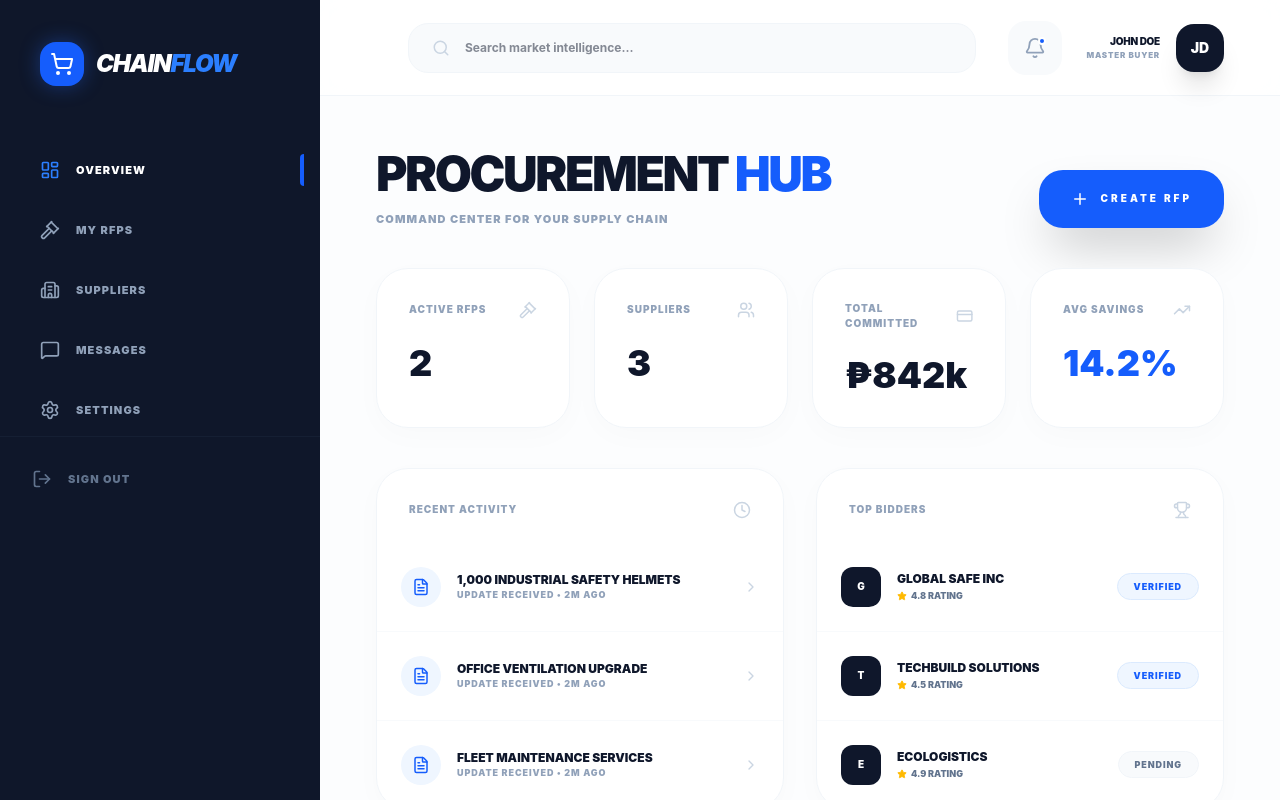
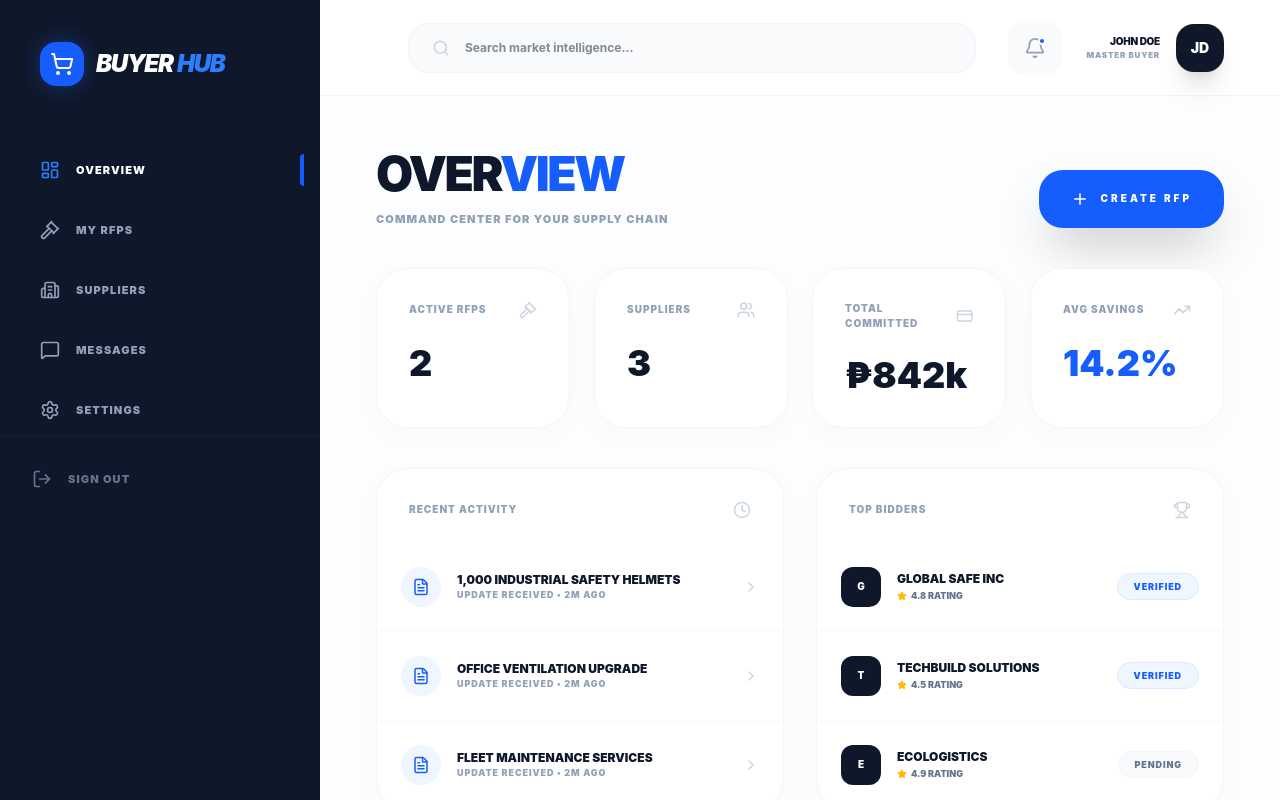
Before and after one commit to faris-dm/Reverse-Action-System, a React (Vite) app in the folder Client/: page /buyer in a window 1280 px wide. Built offline with nearby package versions, Linux system fonts and the light colour scheme.

Commit message:
changed the title of the main page in thebuyer  page

```diff
--- a/Client/src/pages/mainBuyer.jsx
+++ b/Client/src/pages/mainBuyer.jsx
@@ -239,7 +239,7 @@ function App() {
               <ShoppingCart size={24} className="text-white" />
             </div>
             <span className="text-2xl font-black text-white italic uppercase tracking-tighter">
-              CHAIN<span className="text-blue-500">FLOW</span>
+              Buyer<span className="text-blue-500 px-1">hub</span>
             </span>
           </div>
         </div>
@@ -345,7 +345,7 @@ function App() {
                 <div className="flex flex-col md:flex-row md:items-end justify-between gap-6">
                   <div>
                     <h1 className="text-5xl font-black text-slate-900 tracking-tighter uppercase leading-[0.9]">
-                      Procurement <span className="text-blue-600">Hub</span>
+                      Over<span className="text-blue-600">View </span>
                     </h1>
                     <p className="text-[11px] font-black text-slate-400 uppercase tracking-widest mt-4">
                       Command center for your supply chain
```
